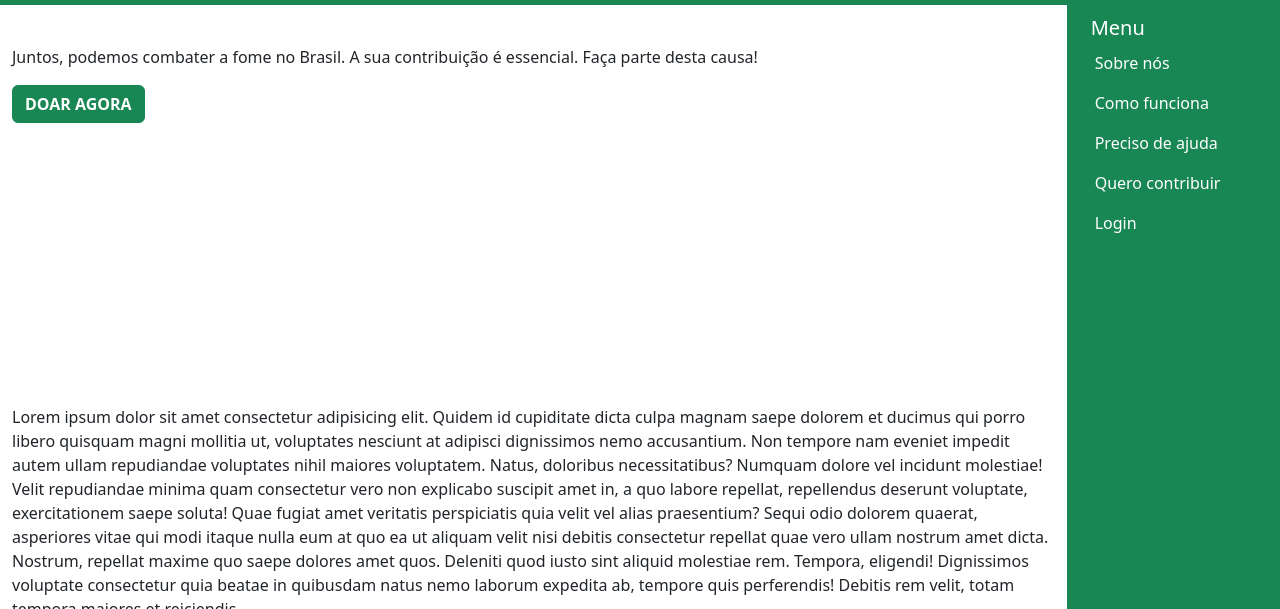
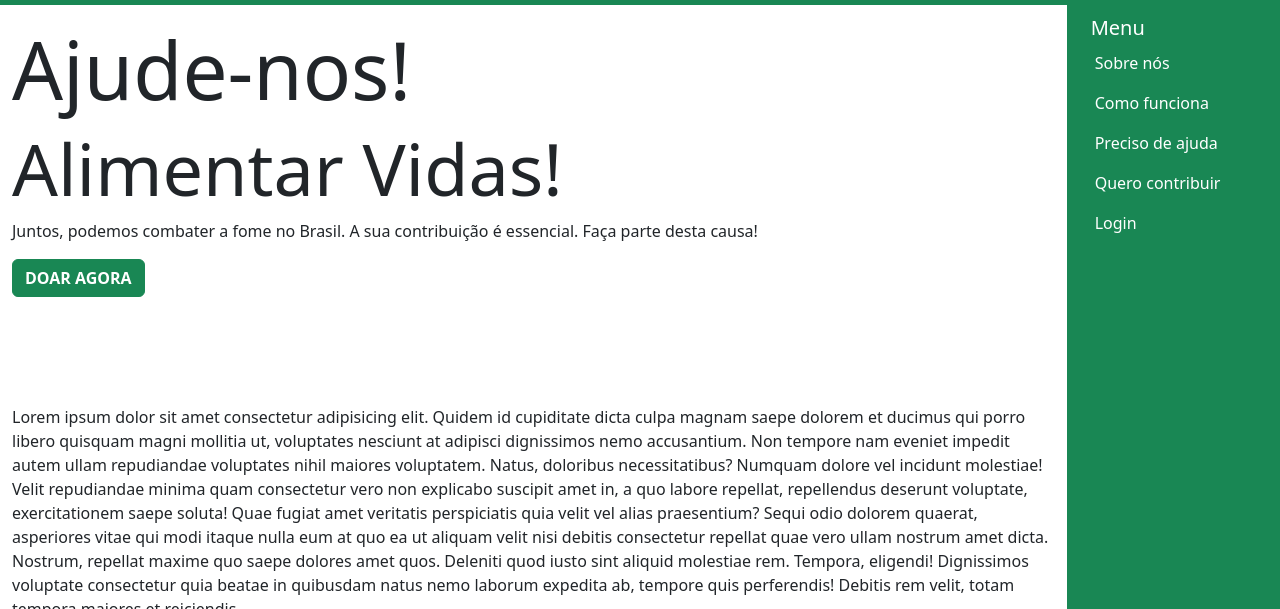
Before and after one commit to ICEI-PUC-Minas-PMV-ADS/T4-Group2-Uniao_contra_a_fome, a plain HTML site: page codigo-fonte/pages/index.html in a window 1280 px wide. Shown: the part 191-800 px from the top of the page. Drawn offline with nearby package versions, Linux system fonts and the light colour scheme.

Commit message:
Update index.html

```diff
--- a/codigo-fonte/pages/index.html
+++ b/codigo-fonte/pages/index.html
@@ -38,7 +38,8 @@
       <div class="row flex-nowrap">
         <div class="col py-3">
           <div class="w-100 h-50">
-            <img scr=".../documentos/img/BannerPagInicial.png">
+            <h1 class="display-1">Ajude-nos!</h1>
+            <h2 class="display-2">Alimentar Vidas!</h2>
             <p>
               Juntos, podemos combater a fome no Brasil. A sua contribuição é
               essencial. Faça parte desta causa!
```
